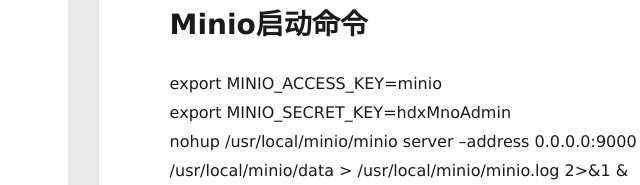
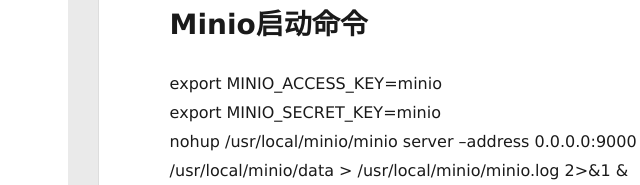
Before and after one commit to tzy001/tzy001.github.io, a plain HTML site: page 2023/09/19/Linux配置服务启动/index.html in a window 1280 px wide. Shown: the part 615-800 px from the top of the page, 232-872 px from the left. Drawn offline with Linux system fonts and the light colour scheme; some packages are replaced by stand-ins of ours; no server answers; a script that the page names is missing.

Commit message:
Site updated: 2023-09-20 11:03:09

```diff
--- a/2023/09/19/Linux配置服务启动/index.html
+++ b/2023/09/19/Linux配置服务启动/index.html
@@ -18,7 +18,7 @@
 <meta property="og:description" content="Zookeeper启动命令启动命令&#x2F;opt&#x2F;zookeeper-3.4.14&#x2F;bin&#x2F;zkServer.sh start 查看状态&#x2F;opt&#x2F;zookeeper-3.4.14&#x2F;bin&#x2F;zkServer.sh status Kafka启动命令#到bin目录下执行#后台启动加参数-daemon.&#x2F;kafka-ser">
 <meta property="og:locale" content="en_US">
 <meta property="article:published_time" content="2023-09-19T09:50:34.000Z">
-<meta property="article:modified_time" content="2023-09-20T01:10:26.440Z">
+<meta property="article:modified_time" content="2023-09-20T03:01:25.965Z">
 <meta property="article:author" content="Tzy Blog">
 <meta property="article:tag" content="tzy001">
 <meta name="twitter:card" content="summary">
@@ -268,7 +268,7 @@
     <h1 id="Zookeeper启动命令"><a href="#Zookeeper启动命令" class="headerlink" title="Zookeeper启动命令"></a>Zookeeper启动命令</h1><h2 id="启动命令"><a href="#启动命令" class="headerlink" title="启动命令"></a>启动命令</h2><p>&#x2F;opt&#x2F;zookeeper-3.4.14&#x2F;bin&#x2F;zkServer.sh start</p>
 <h2 id="查看状态"><a href="#查看状态" class="headerlink" title="查看状态"></a>查看状态</h2><p>&#x2F;opt&#x2F;zookeeper-3.4.14&#x2F;bin&#x2F;zkServer.sh status</p>
 <h1 id="Kafka启动命令"><a href="#Kafka启动命令" class="headerlink" title="Kafka启动命令"></a>Kafka启动命令</h1><p>#到bin目录下执行<br>#后台启动加参数-daemon<br>.&#x2F;kafka-server-start.sh -daemon ..&#x2F;config&#x2F;server.properties</p>
-<h1 id="Minio启动命令"><a href="#Minio启动命令" class="headerlink" title="Minio启动命令"></a>Minio启动命令</h1><p>export MINIO_ACCESS_KEY&#x3D;minio<br>export MINIO_SECRET_KEY&#x3D;hdxMnoAdmin<br>nohup &#x2F;usr&#x2F;local&#x2F;minio&#x2F;minio server –address 0.0.0.0:9000 –console-address 0.0.0.0:9002 &#x2F;usr&#x2F;local&#x2F;minio&#x2F;data &gt; &#x2F;usr&#x2F;local&#x2F;minio&#x2F;minio.log 2&gt;&amp;1 &amp;</p>
+<h1 id="Minio启动命令"><a href="#Minio启动命令" class="headerlink" title="Minio启动命令"></a>Minio启动命令</h1><p>export MINIO_ACCESS_KEY&#x3D;minio<br>export MINIO_SECRET_KEY&#x3D;minio<br>nohup &#x2F;usr&#x2F;local&#x2F;minio&#x2F;minio server –address 0.0.0.0:9000 –console-address 0.0.0.0:9002 &#x2F;usr&#x2F;local&#x2F;minio&#x2F;data &gt; &#x2F;usr&#x2F;local&#x2F;minio&#x2F;minio.log 2&gt;&amp;1 &amp;</p>
 
 
 
```
Also changed, not shown: index.html (+1 -1 lines).
